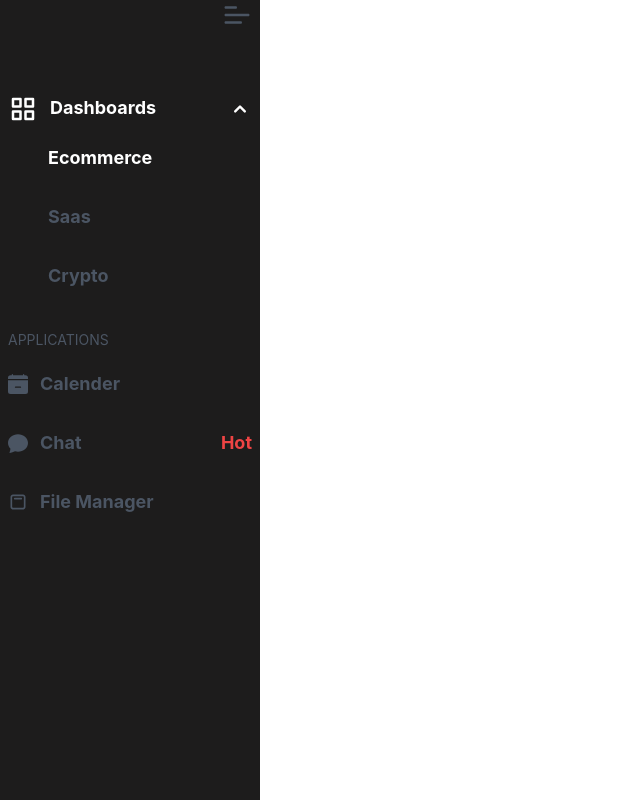
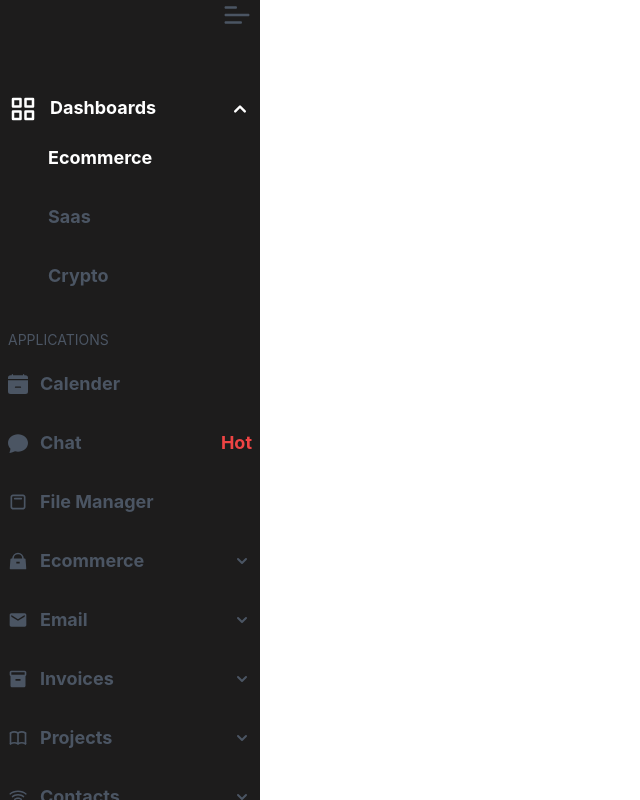
Before and after one commit to MdIbrahimKholil7/dasboard-task, a React (Create React App) app: page / in a window 1280 px wide. Shown: the whole page, without its empty margins (0-640 px from the left). Built offline with nearby package versions, Linux system fonts and the light colour scheme.

Commit message:
scrollbar design complete

```diff
--- a/src/App.css
+++ b/src/App.css
@@ -1,38 +1,21 @@
-.App {
-  text-align: center;
+
+
+.sidebar::-webkit-scrollbar-track {
+  border: 1px solid #000;
+  padding: 2px 0;
+  background-color: #404040;
+
 }
 
-.App-logo {
-  height: 40vmin;
-  pointer-events: none;
+.sidebar::-webkit-scrollbar {
+  width: 10px;
+  z-index: 88;
 }
 
-@media (prefers-reduced-motion: no-preference) {
-  .App-logo {
-    animation: App-logo-spin infinite 20s linear;
-  }
+.sidebar::-webkit-scrollbar-thumb {
+  border-radius: 10px;
+  box-shadow: inset 0 0 6px rgba(0,0,0,.3);
+  border: 1px solid #000;
+
+
 }
-
-.App-header {
-  background-color: #282c34;
-  min-height: 100vh;
-  display: flex;
-  flex-direction: column;
-  align-items: center;
-  justify-content: center;
-  font-size: calc(10px + 2vmin);
-  color: white;
-}
-
-.App-link {
-  color: #61dafb;
-}
-
-@keyframes App-logo-spin {
-  from {
-    transform: rotate(0deg);
-  }
-  to {
-    transform: rotate(360deg);
-  }
-}
--- a/src/App.js
+++ b/src/App.js
@@ -1,5 +1,5 @@
 import Home from "./components/Home/Home";
-
+import './App.css'
 function App() {
   return (
     <div className="App">
--- a/src/components/Pages/SideBar.js
+++ b/src/components/Pages/SideBar.js
@@ -3,10 +3,15 @@ import { motion } from 'framer-motion'
 import { BsFillCalendarMinusFill } from 'react-icons/bs';
 import { BsFillChatFill } from 'react-icons/bs';
 import { CgCalendarTwo } from 'react-icons/cg';
-import { FaMobile } from 'react-icons/fa';
+import { RiHandbagFill } from 'react-icons/ri';
 import { CgMenuRight } from 'react-icons/cg';
-import { BiGridAlt } from 'react-icons/bi';
-import { HiChevronUp } from 'react-icons/hi';
+import { AiOutlineWifi } from 'react-icons/ai';
+import { BiGridAlt,BiUserCheck } from 'react-icons/bi';
+import { TbBook } from 'react-icons/tb';
+import { GrCodeSandbox } from 'react-icons/gr';
+import { HiChevronDown, HiChevronUp } from 'react-icons/hi';
+import { MdEmail, MdInventory } from 'react-icons/md';
+
 
 
 const sidebarVariants = {
@@ -75,7 +80,7 @@ const SideBar = ({ progress, setProgress }) => {
     console.log(progress)
 
     return (
-        <div className="lg:block hidden">
+        <div className="lg:block hidden sticky top-0">
 
             {/* nav link  */}
             <motion.div
@@ -84,10 +89,10 @@ const SideBar = ({ progress, setProgress }) => {
 
                 className=''
             >
-                <motion.div className='fixed top-[0] bg-[#1d1c1c] w-[260px] left-0 text-gray-600' variants={LinkBoxVariants}
+                <motion.div className=' bg-[#1d1c1c] w-[260px] fixed top-0 bottom-0 overflow-y-hidden hover:overflow-y-auto overflow-x-hidden left-0 text-gray-600 sidebar' variants={LinkBoxVariants}
 
                 >
-                    <div className="overflow-x-hidden sidebar   " >
+                    <div className="overflow-x-hidden" >
                         <div className="flex justify-end w-full pr-2">
                             <CgMenuRight
                                 className="text-3xl rotate-180"
@@ -95,8 +100,8 @@ const SideBar = ({ progress, setProgress }) => {
                         </div>
 
                         <div className=" mt-16">
-                            <motion.ul className=" min-h-[100vh] px-2" >
-                                <div className="flex justify-between items-center text-white font-bold">
+                            <motion.ul className=" min-h-[100vh]  overflow-x-hidden px-2" >
+                                <div className="flex  justify-between items-center text-white font-bold">
                                     <div className="flex ">
                                         <span>
                                             <BiGridAlt
@@ -175,8 +180,149 @@ const SideBar = ({ progress, setProgress }) => {
                                         </span>
                                         File Manager
                                     </motion.li>
+                                    <motion.li
+                                        whileHover={{ scale: 1.1, transition: { ease: 'easeInOut', type: 'spring', stiffness: 320 } }}
+                                        className="mt-5 flex items-center pb-3 font-bold text-[18px] li-style "
+                                    >
+                                        <span>
+                                            <RiHandbagFill
+                                                className="mr-3 text-xl"
+                                            />
+                                        </span>
+                                        <div className="flex justify-between items-center w-full">
+                                            <span>
+                                                Ecommerce
+                                            </span>
+                                            <span>
+                                                <HiChevronDown
+                                                    className="text-xl font-bold"
+                                                />
+                                            </span>
+                                        </div>
+                                    </motion.li>
+                                    <motion.li
+                                        whileHover={{ scale: 1.1, transition: { ease: 'easeInOut', type: 'spring', stiffness: 320 } }}
+                                        className="mt-5 flex items-center pb-3 font-bold text-[18px] li-style "
+                                    >
+                                        <span>
+                                            <MdEmail
+                                                className="mr-3 text-xl"
+                                            />
+                                        </span>
+                                        <div className="flex justify-between items-center w-full">
+                                            <span>
+                                                Email
+                                            </span>
+                                            <span>
+                                                <HiChevronDown
+                                                    className="text-xl font-bold"
+                                                />
+                                            </span>
+                                        </div>
+                                    </motion.li>
+                                    <motion.li
+                                        whileHover={{ scale: 1.1, transition: { ease: 'easeInOut', type: 'spring', stiffness: 320 } }}
+                                        className="mt-5 flex items-center pb-3 font-bold text-[18px] li-style "
+                                    >
+                                        <span>
+                                            <MdInventory
+                                                className="mr-3 text-xl"
+                                            />
+                                        </span>
+                                        <div className="flex justify-between items-center w-full">
+                                            <span>
+                                                Invoices
+                                            </span>
+                                            <span>
+                                                <HiChevronDown
+                                                    className="text-xl font-bold"
+                                                />
+                                            </span>
+                                        </div>
+                                    </motion.li>
+                                    <motion.li
+                                        whileHover={{ scale: 1.1, transition: { ease: 'easeInOut', type: 'spring', stiffness: 320 } }}
+                                        className="mt-5 flex items-center pb-3 font-bold text-[18px] li-style "
+                                    >
+                                        <span>
+                                            <TbBook
+                                                className="mr-3 text-xl"
+                                            />
+                                        </span>
+                                        <div className="flex justify-between items-center w-full">
+                                            <span>
+                                                Projects
+                                            </span>
+                                            <span>
+                                                <HiChevronDown
+                                                    className="text-xl font-bold"
+                                                />
+                                            </span>
+                                        </div>
+                                    </motion.li>
+                                    <motion.li
+                                        whileHover={{ scale: 1.1, transition: { ease: 'easeInOut', type: 'spring', stiffness: 320 } }}
+                                        className="mt-5 flex items-center pb-3 font-bold text-[18px] li-style "
+                                    >
+                                        <span>
+                                            <AiOutlineWifi
+                                                className="mr-3 text-xl"
+                                            />
+                                        </span>
+                                        <div className="flex justify-between items-center w-full">
+                                            <span>
+                                                Contacts
+                                            </span>
+                                            <span>
+                                                <HiChevronDown
+                                                    className="text-xl font-bold"
+                                                />
+                                            </span>
+                                        </div>
+                                    </motion.li>
                                 </div>
-
+                                <h2 className="my-4 text-[14px] uppercase"> Layouts</h2>
+                                <h2 className="my-4 text-[14px] uppercase"> Pages</h2>
+                                <div>
+                                    <motion.li
+                                        whileHover={{ scale: 1.1, transition: { ease: 'easeInOut', type: 'spring', stiffness: 320 } }}
+                                        className="mt-5 flex items-center pb-3 font-bold text-[18px] li-style "
+                                    >
+                                        <span>
+                                            <BiUserCheck
+                                                className="mr-3 text-xl"
+                                            />
+                                        </span>
+                                        <div className="flex justify-between items-center w-full">
+                                            <span>
+                                                Authentications
+                                            </span>
+                                            <span>
+                                            <div class="badge bg-[#26ddf5] text-white border-0 ">8</div>
+                                            </span>
+                                        </div>
+                                    </motion.li>
+                                    <motion.li
+                                        whileHover={{ scale: 1.1, transition: { ease: 'easeInOut', type: 'spring', stiffness: 320 } }}
+                                        className="mt-5 flex items-center pb-3 font-bold text-[18px] li-style "
+                                    >
+                                        <span>
+                                            <GrCodeSandbox
+                                                className="mr-3 text-xl"
+                                            />
+                                        </span>
+                                        <div className="flex justify-between items-center w-full">
+                                            <span>
+                                                Utility
+                                            </span>
+                                            <span>
+                                                <HiChevronDown
+                                                    className="text-xl font-bold"
+                                                />
+                                            </span>
+                                        </div>
+                                    </motion.li>
+                                </div>
                             </motion.ul>
                         </div>
                     </div>
```
